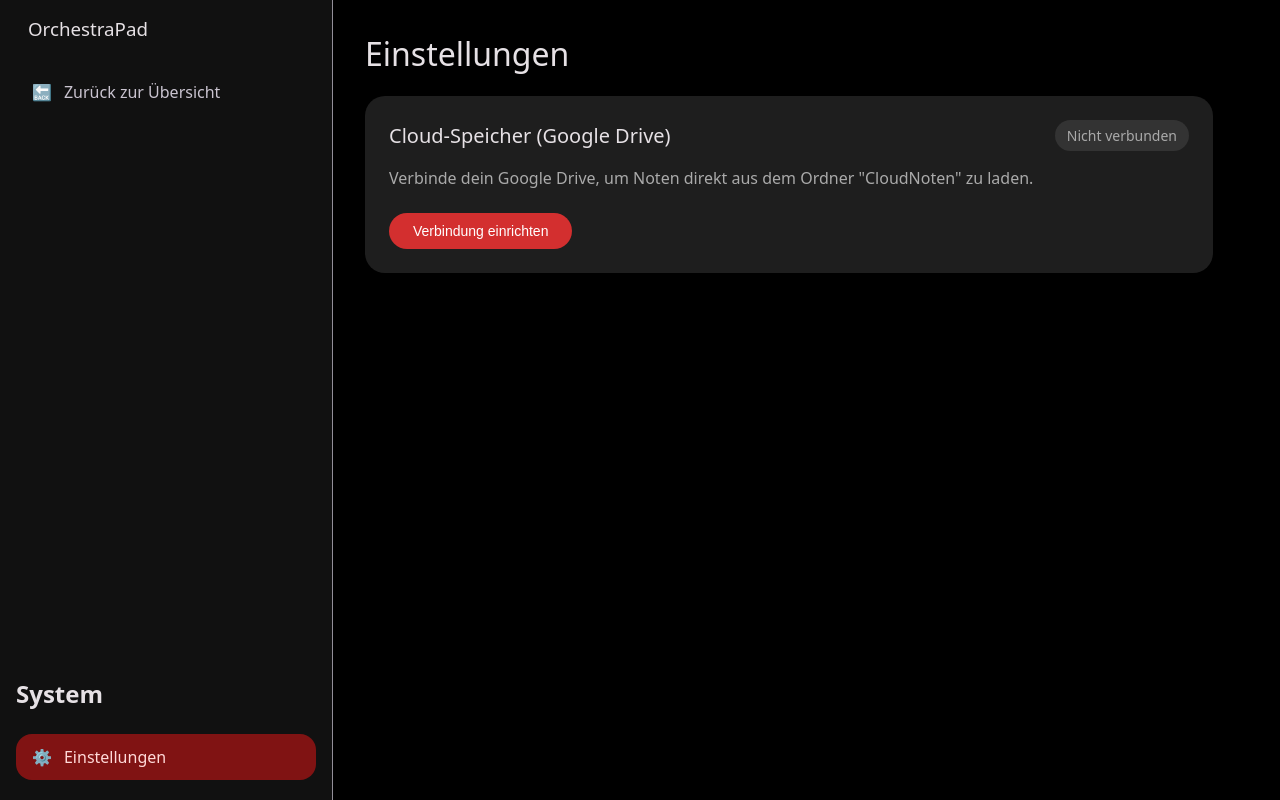
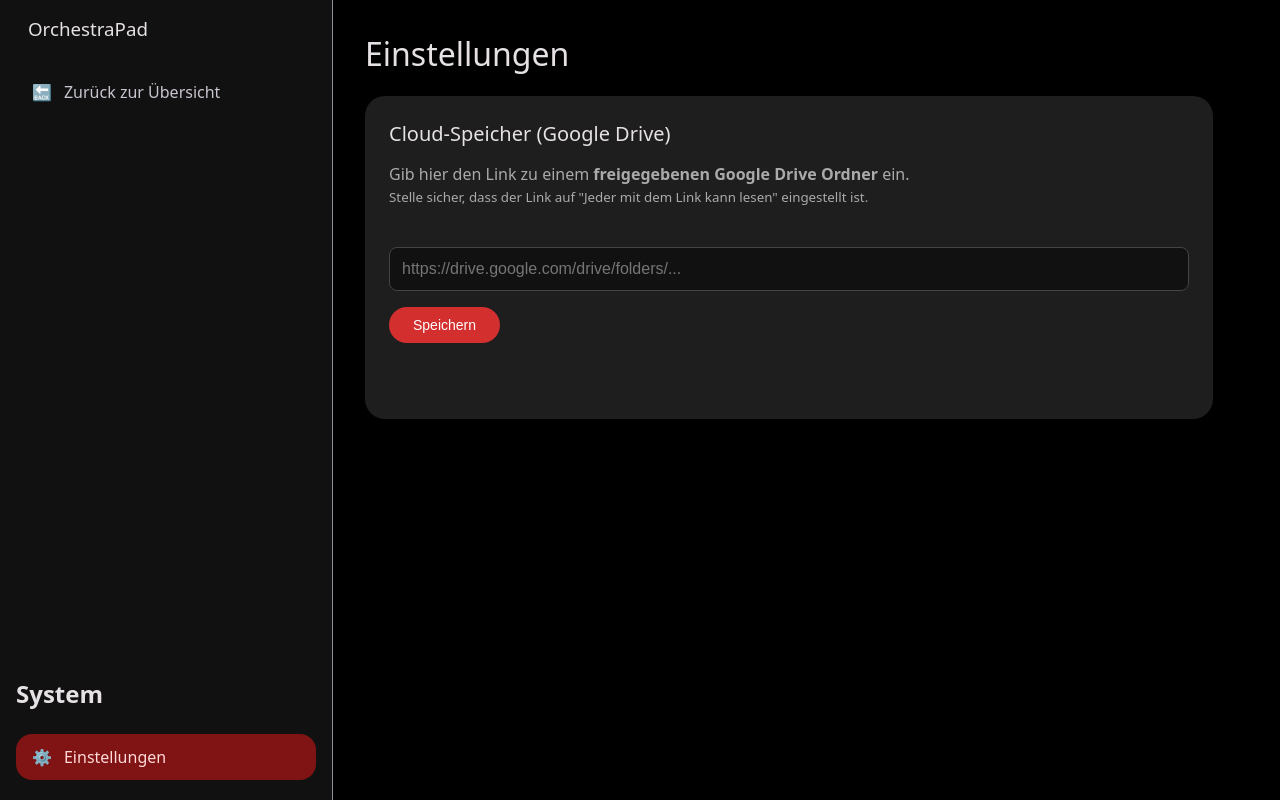
Before and after one commit to OrchestraPad/OrchestraPad, a Flask app: page /settings in a window 1280 px wide. Run offline with Flask 3, Linux system fonts and the light colour scheme; some libraries are stand-ins or nearby versions.

Commit message:
Refactor: Switch Cloud Sync to use Google Drive Shared Link (gdown)

```diff
--- a/app.py
+++ b/app.py
@@ -12,7 +12,9 @@ import threading
 import subprocess
 import json
 import time
+import gdown
 
+app = Flask(__name__)
 # Add these globals for rclone auth state
 auth_process = None
 auth_lock = threading.Lock()
@@ -219,31 +221,42 @@ def scan_library():
         '/media/pi',   # Older Raspberry Pi OS
     ]
 
-    # Check for Cloud Folder (e.g. mounted Google Drive via rclone)
+    # Check for Cloud Folder (e.g. mounted Google Drive via rclone or gdown sync)
     cloud_path = os.path.join(os.path.expanduser("~"), "CloudNoten")
 
-    # Try to sync from CloudNoten remote if it exists
-    try:
-        # Check if remote exists
-        result = subprocess.run(['rclone', 'listremotes'], capture_output=True, text=True)
-        if 'CloudNoten:' in result.stdout:
-            debug_info.append("Syncing from CloudNoten remote...")
-            # Sync downloads new/changed files to local folder
-            subprocess.run(['rclone', 'sync', 'CloudNoten:', cloud_path], check=True)
-            debug_info.append("Cloud sync completed.")
-    except Exception as e:
-        debug_info.append(f"Cloud sync error: {e}")
+    # Check if a Cloud Link is configured (gdown)
+    config_path = 'config.json'
+    if os.path.exists(config_path):
+        try:
+            with open(config_path, 'r') as f:
+                config = json.load(f)
+                cloud_link = config.get('cloud_link')
+
+                if cloud_link:
+                    debug_info.append("Starting Cloud Sync (gdown)...")
+                    # Ensure folder exists
+                    if not os.path.exists(cloud_path):
+                        os.makedirs(cloud_path)
+
+                    # Sync using gdown
+                    # We utilize a stamp file to avoid re-downloading everything if not needed?
+                    # Actually gdown handles folder download quite well, but might be slow if large.
+                    # quiet=True to avoid log spam, though we might want to log errors.
+                    try:
+                        # gdown.download_folder(url, output, quiet=False, use_cookies=False)
+                        # We run this in a way that doesn't block forever if possible,
+                        # but scan_library is blocking anyway.
+                        # Note: gdown checks existing files.
+                        gdown.download_folder(url=cloud_link, output=cloud_path, quiet=True, use_cookies=False)
+                        debug_info.append("Cloud Sync completed successfully.")
+                    except Exception as e:
+                        debug_info.append(f"Cloud Sync failed: {str(e)}")
+        except Exception as e:
+            debug_info.append(f"Config load error: {e}")
 
     if os.path.exists(cloud_path):
         scan_paths.append(cloud_path)
         debug_info.append(f"Scanning Cloud Folder: {cloud_path}")
-    else:
-        # Create it so user knows where to mount/sync
-        try:
-            os.makedirs(cloud_path)
-            debug_info.append(f"Created Cloud Folder: {cloud_path}")
-        except:
-            pass
 
     for base in usb_search_paths:
         if os.path.exists(base):
@@ -819,126 +832,39 @@ def save_part_mapping():
 def settings():
     return render_template('settings.html', app_version="1.2.0")
 
-@app.route('/api/cloud/status')
-def cloud_status():
-    """Check if CloudNoten remote is configured in rclone."""
-    try:
-        # Check if 'CloudNoten' exists in rclone config
-        result = subprocess.run(['rclone', 'listremotes'], capture_output=True, text=True)
-        configured = 'CloudNoten:' in result.stdout
-        return jsonify({'connected': configured})
-    except FileNotFoundError:
-        return jsonify({'connected': False, 'error': 'rclone not installed'})
+@app.route('/api/settings/save_cloud_link', methods=['POST'])
+def save_cloud_link():
+    """Save the Google Drive link to config.json"""
+    data = request.json
+    link = data.get('link')
 
-@app.route('/api/cloud/setup/start')
-def cloud_setup_start():
-    """Start rclone authorize process and return URL."""
-    global auth_process
+    config = {}
+    if os.path.exists('config.json'):
+        try:
+            with open('config.json', 'r') as f:
+                config = json.load(f)
+        except:
+            pass
 
-    with auth_lock:
-        if auth_process and auth_process.poll() is None:
-            auth_process.terminate()  # Kill existing
+    config['cloud_link'] = link
 
+    with open('config.json', 'w') as f:
+        json.dump(config, f)
+
+    return jsonify({'status': 'success'})
+
+@app.route('/api/settings/get_cloud_link')
+def get_cloud_link():
+    """Get the saved Google Drive link."""
+    link = ""
+    if os.path.exists('config.json'):
         try:
-            # Start rclone authorize
-            # --auth-no-open-browser forces it to print the URL
-            auth_process = subprocess.Popen(
-                ['rclone', 'authorize', 'drive', '--auth-no-open-browser'],
-                stdin=subprocess.PIPE,
-                stdout=subprocess.PIPE,
-                stderr=subprocess.STDOUT, # Merge stderr to capture prompts
-                text=True,
-                bufsize=1 # Line buffered
-            )
-
-            # Read lines until we find the URL
-            url = None
-            start_time = time.time()
-
-            while time.time() - start_time < 10: # 10s timeout
-                line = auth_process.stdout.readline()
-                if not line: break
-
-                print(f"Rclone: {line.strip()}")
-                if "http" in line and "accounts.google.com" in line:
-                    # Extract URL (it might be surrounded by text, but usually it's clean or easily parsable)
-                    # Often: "Please go to the following link: https://..."
-                    parts = line.split(' ')
-                    for p in parts:
-                        if p.startswith('http'):
-                            url = p.strip()
-                            break
-                    if url: break
-
-            if url:
-                return jsonify({'url': url})
-            else:
-                auth_process.terminate()
-                return jsonify({'error': 'Could not get Auth URL from rclone'}), 500
-
-        except Exception as e:
-            return jsonify({'error': str(e)}), 500
-
-@app.route('/api/cloud/setup/finish', methods=['POST'])
-def cloud_setup_finish():
-    """Receive code, send to rclone, and save config."""
-    global auth_process
-    code = request.json.get('code')
-
-    if not code:
-        return jsonify({'error': 'No code provided'}), 400
-
-    with auth_lock:
-        if not auth_process or auth_process.poll() is not None:
-             return jsonify({'error': 'Setup process expired. Please try again.'}), 400
-
-        try:
-            # Send code to rclone
-            # It expects the code on stdin
-            print(f"Sending code: {code}")
-            output, _ = auth_process.communicate(input=code + "\n", timeout=15)
-
-            # The output should contain the token JSON
-            # "Paste the following into your remote machine:" ... JSON ...
-            print(f"Rclone Output: {output}")
-
-            # Simple heuristic: Find the JSON object in the output
-            # It usually looks like {"access_token":...}
-            import re
-            match = re.search(r'\{.*"access_token".*\}', output, re.DOTALL)
-
-            if match:
-                token_json = match.group(0)
-                # Cleanup JSON (sometimes rclone wraps it or adds newlines)
-                token_json = token_json.replace('\n', '').replace('\r', '')
-
-                # Create the remote
-                # rclone config create <name> <type> <key>=<value>...
-                # We need to pass the token as a string config
-                subprocess.run([
-                    'rclone', 'config', 'create', 'CloudNoten', 'drive',
-                    f'token={token_json}',
-                    'config_is_local=false'
-                ], check=True)
-
-                return jsonify({'status': 'success'})
-            else:
-                return jsonify({'error': 'Could not verify code (Trace missing)'}), 400
-
-        except subprocess.TimeoutExpired:
-            auth_process.terminate()
-            return jsonify({'error': 'Timeout verifying code'}), 500
-        except Exception as e:
-            return jsonify({'error': str(e)}), 500
-
-@app.route('/api/cloud/disconnect', methods=['POST'])
-def cloud_disconnect():
-    """Delete the CloudNoten remote."""
-    try:
-        subprocess.run(['rclone', 'config', 'delete', 'CloudNoten'], check=True)
-        return jsonify({'status': 'success'})
-    except Exception as e:
-        return jsonify({'error': str(e)}), 500
+            with open('config.json', 'r') as f:
+                config = json.load(f)
+                link = config.get('cloud_link', "")
+        except:
+            pass
+    return jsonify({'link': link})
 
 if __name__ == '__main__':
     # Create DB tables
--- a/templates/settings.html
+++ b/templates/settings.html
@@ -223,14 +223,21 @@
             <div class="card">
                 <div class="card-header">
                     <div class="card-title">Cloud-Speicher (Google Drive)</div>
-                    <span id="cloud-status" class="status-badge status-disconnected">Nicht verbunden</span>
                 </div>
                 <p style="color: #AAA; margin-bottom: 24px;">
-                    Verbinde dein Google Drive, um Noten direkt aus dem Ordner "CloudNoten" zu laden.
+                    Gib hier den Link zu einem <b>freigegebenen Google Drive Ordner</b> ein.
+                    <br><small>Stelle sicher, dass der Link auf "Jeder mit dem Link kann lesen" eingestellt ist.</small>
                 </p>
-                <div id="cloud-actions">
-                    <button class="btn" onclick="startSetup()">Verbindung einrichten</button>
+
+                <input type="text" id="cloud-link" class="code-input"
+                    style="text-align: left; width: 100%; box-sizing: border-box; margin-bottom: 16px;"
+                    placeholder="https://drive.google.com/drive/folders/...">
+
+                <div id="cloud-actions" style="display: flex; gap: 12px;">
+                    <button class="btn" onclick="saveLink()">Speichern</button>
+                    <!-- <button class="btn" style="background: #333;" onclick="syncNow()">Jetzt Synchronisieren</button> -->
                 </div>
+                <p id="status-msg" style="margin-top: 16px; min-height: 20px;"></p>
             </div>
         </div>
     </div>
@@ -273,85 +280,49 @@
     </div>
 
     <script>
-        // Check Status on Load
-        checkStatus();
+        // Load Link on Load
+        loadLink();
 
-        async function checkStatus() {
+        async function loadLink() {
             try {
-                const res = await fetch('/api/cloud/status');
+                const res = await fetch('/api/settings/get_cloud_link');
                 const data = await res.json();
-                const badge = document.getElementById('cloud-status');
-                const actions = document.getElementById('cloud-actions');
-
-                if (data.connected) {
-                    badge.textContent = 'Verbunden';
-                    badge.className = 'status-badge status-connected';
-                    actions.innerHTML = '<button class="btn" onclick="disconnectCloud()" style="background: #444;">Verbindung trennen</button>';
-                } else {
-                    badge.textContent = 'Nicht verbunden';
-                    badge.className = 'status-badge status-disconnected';
+                if (data.link) {
+                    document.getElementById('cloud-link').value = data.link;
                 }
             } catch (e) {
                 console.error(e);
             }
         }
 
-        function closeModal() {
-            document.getElementById('setup-modal').style.display = 'none';
-        }
+        async function saveLink() {
+            const link = document.getElementById('cloud-link').value.trim();
+            const btn = document.querySelector('button');
+            const msg = document.getElementById('status-msg');
 
-        function showStep(id) {
-            document.querySelectorAll('.step').forEach(el => el.classList.remove('active'));
-            document.getElementById(id).classList.add('active');
-        }
-
-        async function startSetup() {
-            document.getElementById('setup-modal').style.display = 'flex';
-            showStep('step-loading');
+            btn.disabled = true;
+            msg.textContent = "Speichere...";
+            msg.style.color = "#AAA";
 
             try {
-                const res = await fetch('/api/cloud/setup/start');
-                const data = await res.json();
+                const res = await fetch('/api/settings/save_cloud_link', {
+                    method: 'POST',
+                    headers: { 'Content-Type': 'application/json' },
+                    body: JSON.stringify({ link: link })
+                });
 
-                if (data.url) {
-                    document.getElementById('auth-url').textContent = data.url;
-                    showStep('step-url');
+                if (res.ok) {
+                    msg.textContent = "Gespeichert! Beim nächsten 'Noten einlesen' wird dieser Ordner synchronisiert.";
+                    msg.style.color = "#4CAF50"; // Green
                 } else {
-                    throw new Error(data.error || 'Keine URL erhalten');
+                    throw new Error("Fehler beim Speichern");
                 }
             } catch (e) {
-                document.getElementById('error-msg').textContent = e.message;
-                showStep('step-error');
+                msg.textContent = "Fehler: " + e.message;
+                msg.style.color = "#F44336"; // Red
+            } finally {
+                btn.disabled = false;
             }
-        }
-
-        async function finishSetup() {
-            const code = document.getElementById('auth-code').value.trim();
-            if (!code) return;
-
-            try {
-                const res = await fetch('/api/cloud/setup/finish', {
-                    method: 'POST',
-                    headers: { 'Content-Type': 'application/json' },
-                    body: JSON.stringify({ code: code })
-                });
-                const data = await res.json();
-
-                if (data.status === 'success') {
-                    showStep('step-success');
-                } else {
-                    throw new Error(data.error || 'Verbindung fehlgeschlagen');
-                }
-            } catch (e) {
-                document.getElementById('error-msg').textContent = e.message;
-                showStep('step-error');
-            }
-        }
-
-        async function disconnectCloud() {
-            if (!confirm('Wirklich trennen?')) return;
-            await fetch('/api/cloud/disconnect', { method: 'POST' });
-            location.reload();
         }
     </script>
 </body>
```
Also changed, not shown: requirements.txt (+3 -0 lines).
